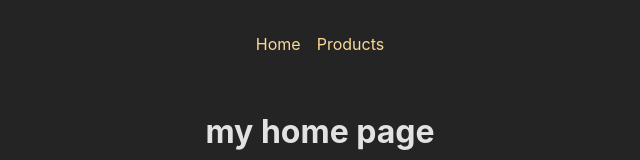
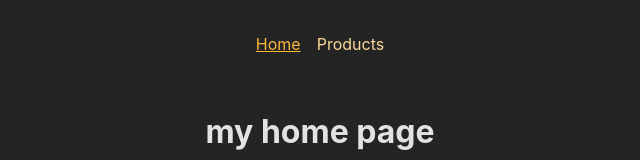
Before and after one commit to pritam709/reactRouterSPA, a React (Create React App) app: page / in a window 1280 px wide. Shown: the top 160 px of the page, without its empty margins (320-960 px from the left). Built offline with nearby package versions, Linux system fonts and the light colour scheme.

Commit message:
navLinks instead of link

```diff
--- a/src/components/MainNavigation.js
+++ b/src/components/MainNavigation.js
@@ -1,14 +1,15 @@
-import { Link } from "react-router-dom"
+import { NavLink } from "react-router-dom"
 import classes from "./MainNavigation.module.css"
 const MainNavigation = ()=>{
   return <header className={classes.header}>
     <nav>
         <ul className={classes.list}>
             <li>
-               <Link to="/"> Home </Link>
+               <NavLink to="/" className={({isActive})=>isActive ?classes.active :undefined}
+               end > Home </NavLink>
             </li>
             <li>
-               <Link to="/products"> Products </Link>
+               <NavLink to="/products"> Products </NavLink>
             </li>
         </ul>
     </nav>
```
